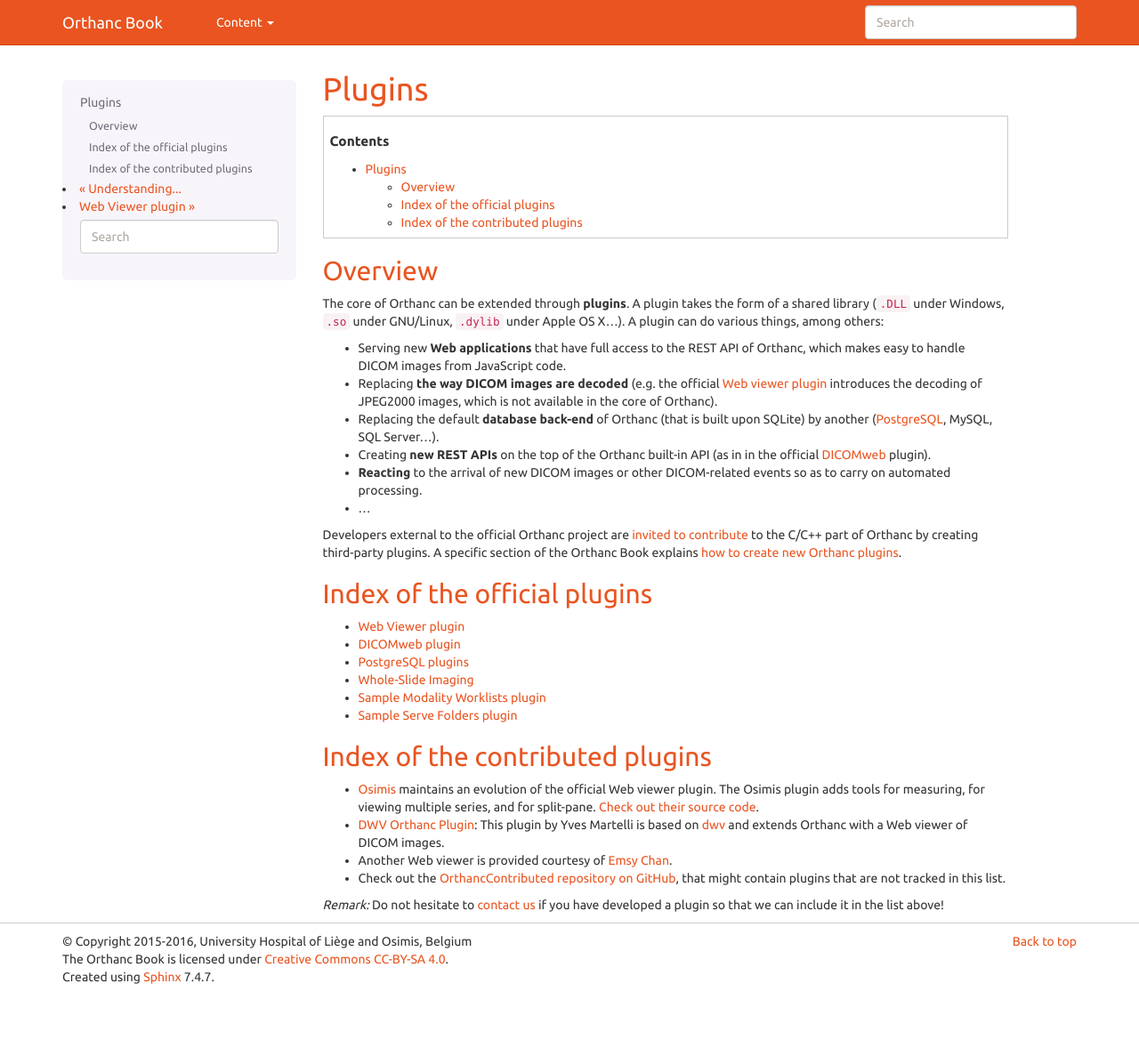
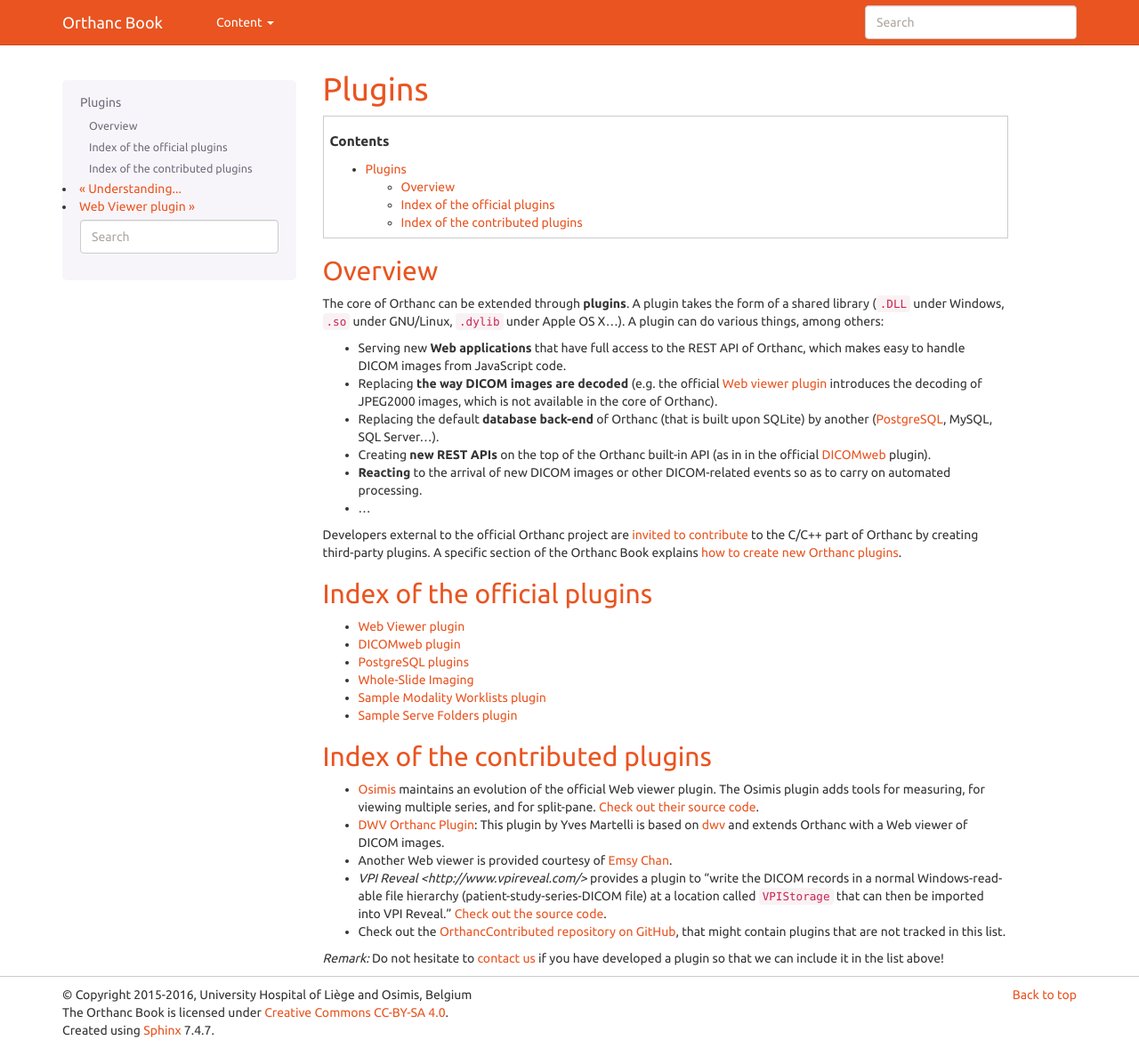
Before and after one commit to orthanc-mirrors/orthanc-book, a Sphinx documentation site: the page built from Sphinx/source/plugins.rst, in a window 1280 px wide and 1178 px high. Shown: the whole window at 89% size. Built offline with Sphinx 7.4.7, drawn with Linux system fonts in a browser that asks for light colours.

Commit message:
index VPI Reveal

```diff
--- a/Sphinx/source/plugins.rst
+++ b/Sphinx/source/plugins.rst
@@ -65,6 +65,12 @@
   Web viewer of DICOM images.
 * Another Web viewer is provided courtesy of `Emsy Chan
   <https://groups.google.com/d/msg/orthanc-users/EC5Z2KaM4Hs/MG3KkzhCDAAJ>`__.
+* `VPI Reveal <http://www.vpireveal.com/>` provides a plugin to "write
+  the DICOM records in a normal Windows-readable file hierarchy
+  (patient-study-series-DICOM file) at a location called
+  ``VPIStorage`` that can then be imported into VPI Reveal."  `Check
+  out the source code
+  <https://github.com/jodogne/OrthancContributed/tree/master/Plugins/orthancVPIRevealPlugin>`__.
 * Check out the `OrthancContributed repository on GitHub
   <https://github.com/jodogne/OrthancContributed/tree/master/Plugins>`__, that
   might contain plugins that are not tracked in this list.
```
